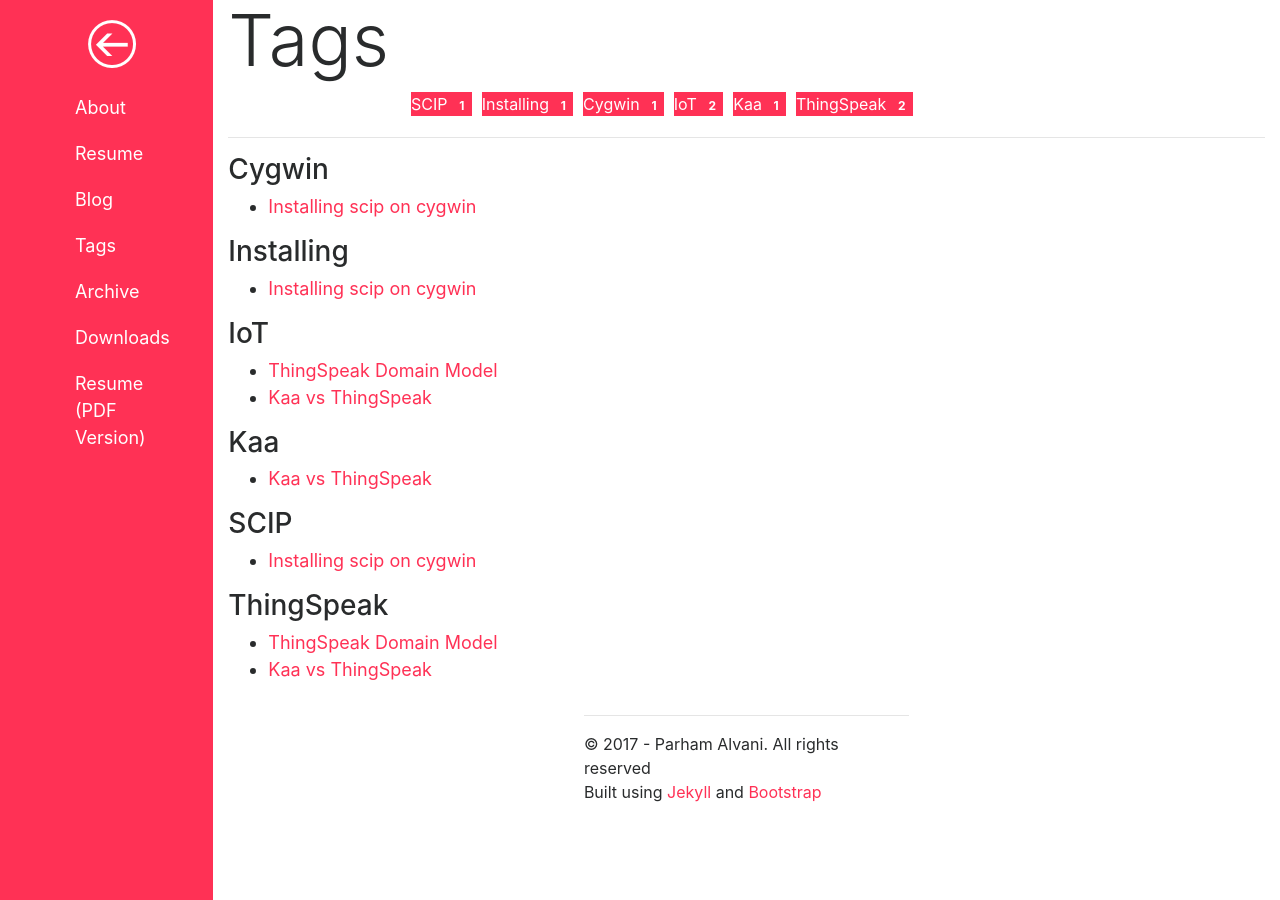
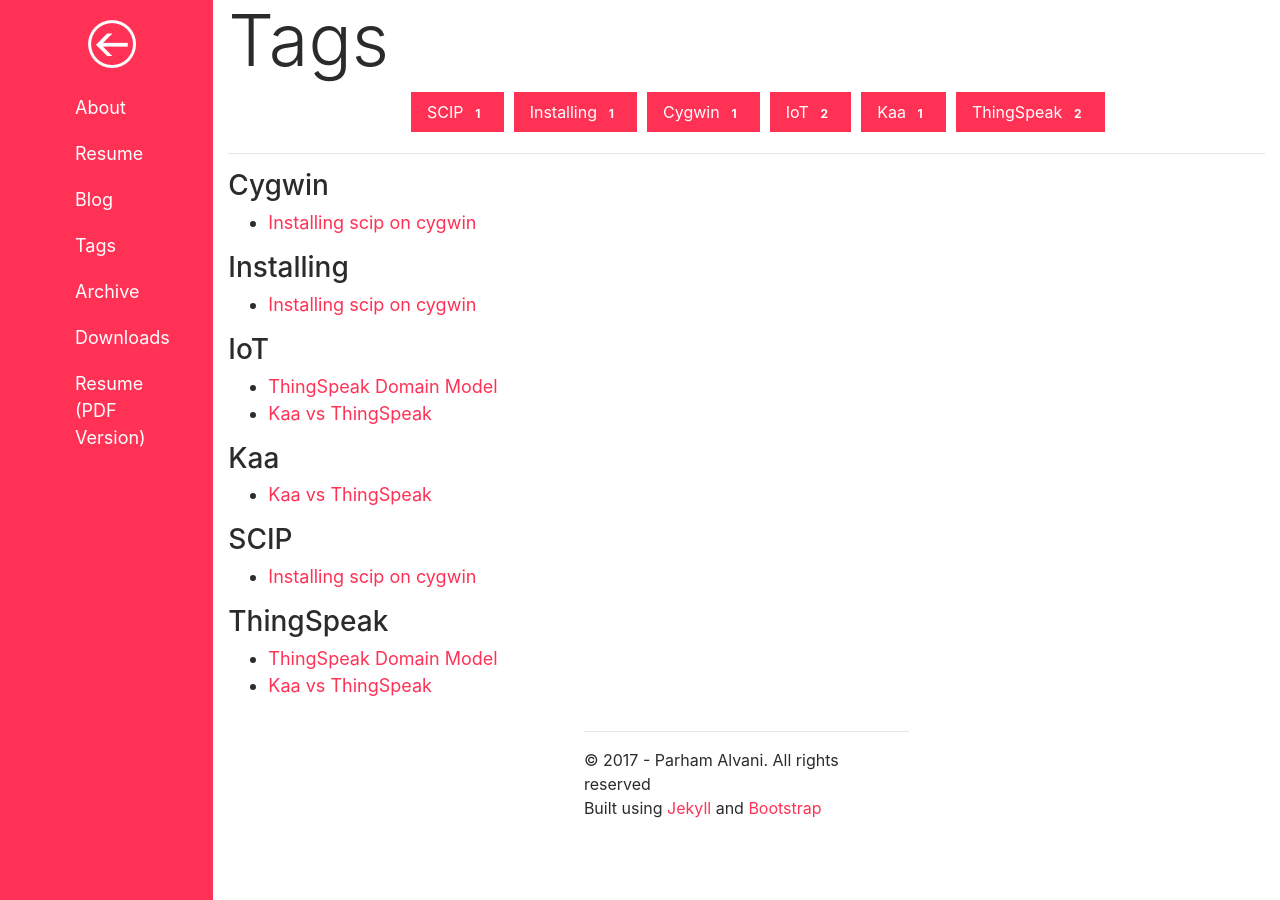
Before and after one commit to 1995parham/1995parham.github.io, a Jekyll site: the page built from tags/index.html, in a window 1280 px wide. Built offline with Jekyll 4.4.1, drawn with Linux system fonts in a browser that asks for light colours; comment, search, counter and statistics services are not loaded.

Commit message:
Tags page was improved.

```diff
--- a/tags/index.html
+++ b/tags/index.html
@@ -7,10 +7,10 @@
 <div class="row">
   <div class="col-md-8 offset-md-2">
     <section class="tags">
-      <ul class="nav nav-pills">
+      <ul class="nav">
         {% for tag in site.tags %}
-          <li class="red" style="margin:5px">
-            <a href="/tags/{{ tag | first | slugize }}/"> {{ tag | first }}&nbsp;<span class="badge badge-pill">{{ tag | last | size}}</span></a>
+          <li class="red nav-item" style="margin:5px">
+            <a class="nav-link" href="/tags/{{ tag | first | slugize }}/"> {{ tag | first }}&nbsp;<span class="badge badge-pill">{{ tag | last | size}}</span></a>
           </li>
         {% endfor %}
       </ul>
```
